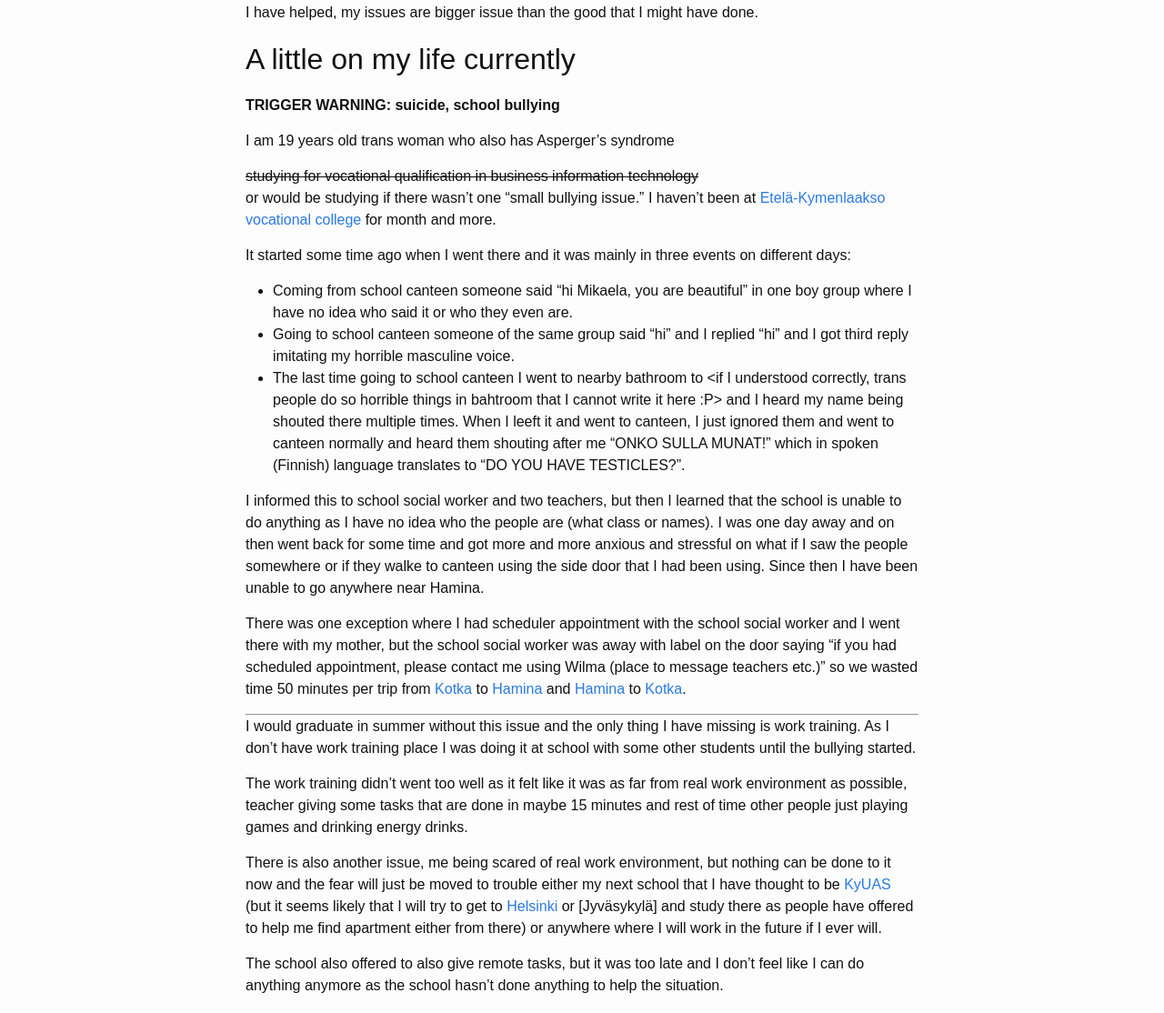
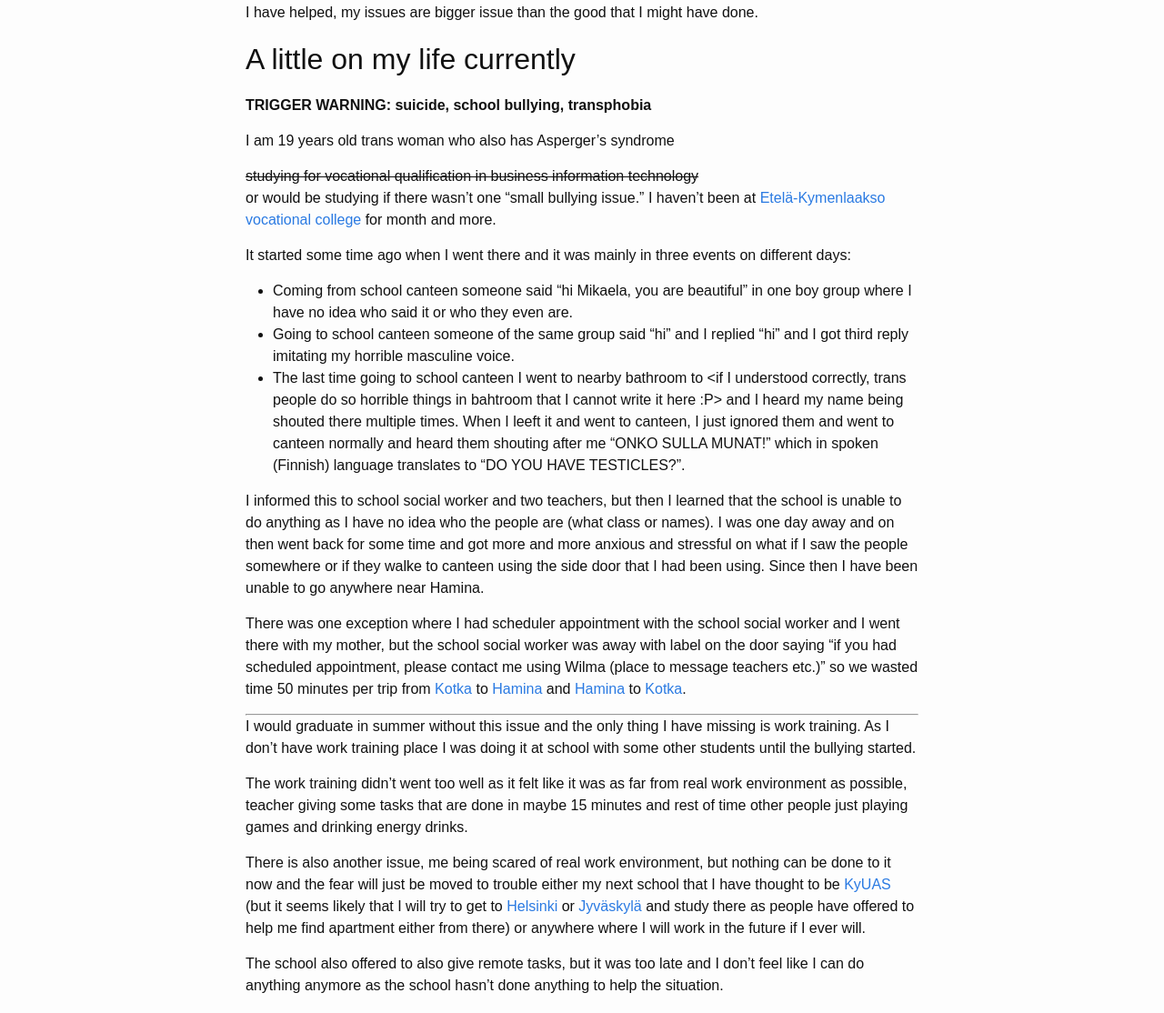
Before and after one commit to Mikaela/mikaela.github.io, a Jekyll site: the page built from _posts/2015-03-25-leaving-bots-life.md, in a window 1280 px wide. Shown: the part 732-1846 px from the top of the page at 91% size. Built offline with Jekyll 4.4.1, drawn with Linux system fonts in a browser that asks for light colours; Markdown is read by kramdown in place of the engine named in the settings; comment, search, counter and statistics services are not loaded.

Commit message:
leaving bots, little on life: fixes
* add transphobia to trigger warnings
* fix name of Jyväskylä

```diff
--- a/_posts/2015-03-25-leaving-bots-life.md
+++ b/_posts/2015-03-25-leaving-bots-life.md
@@ -36,7 +36,7 @@
 
 ## A little on my life currently
 
-**TRIGGER WARNING: suicide, school bullying**
+**TRIGGER WARNING: suicide, school bullying, transphobia**
 
 I am 19 years old trans woman who also has Asperger's syndrome
 <s>studying for vocational qualification in business information
@@ -93,7 +93,7 @@
 nothing can be done to it now and the fear will just be moved to trouble
 either my next school that I have thought to be
 [KyUAS](http://www.kyamk.fi/Frontpage) (but it seems likely that I will
-try to get to [Helsinki] or [Jyväsykylä] and study there as people have
+try to get to [Helsinki] or [Jyväskylä] and study there as people have
 offered to help me find apartment either from there) or anywhere where I
 will work in the future if I ever will.
 
```
